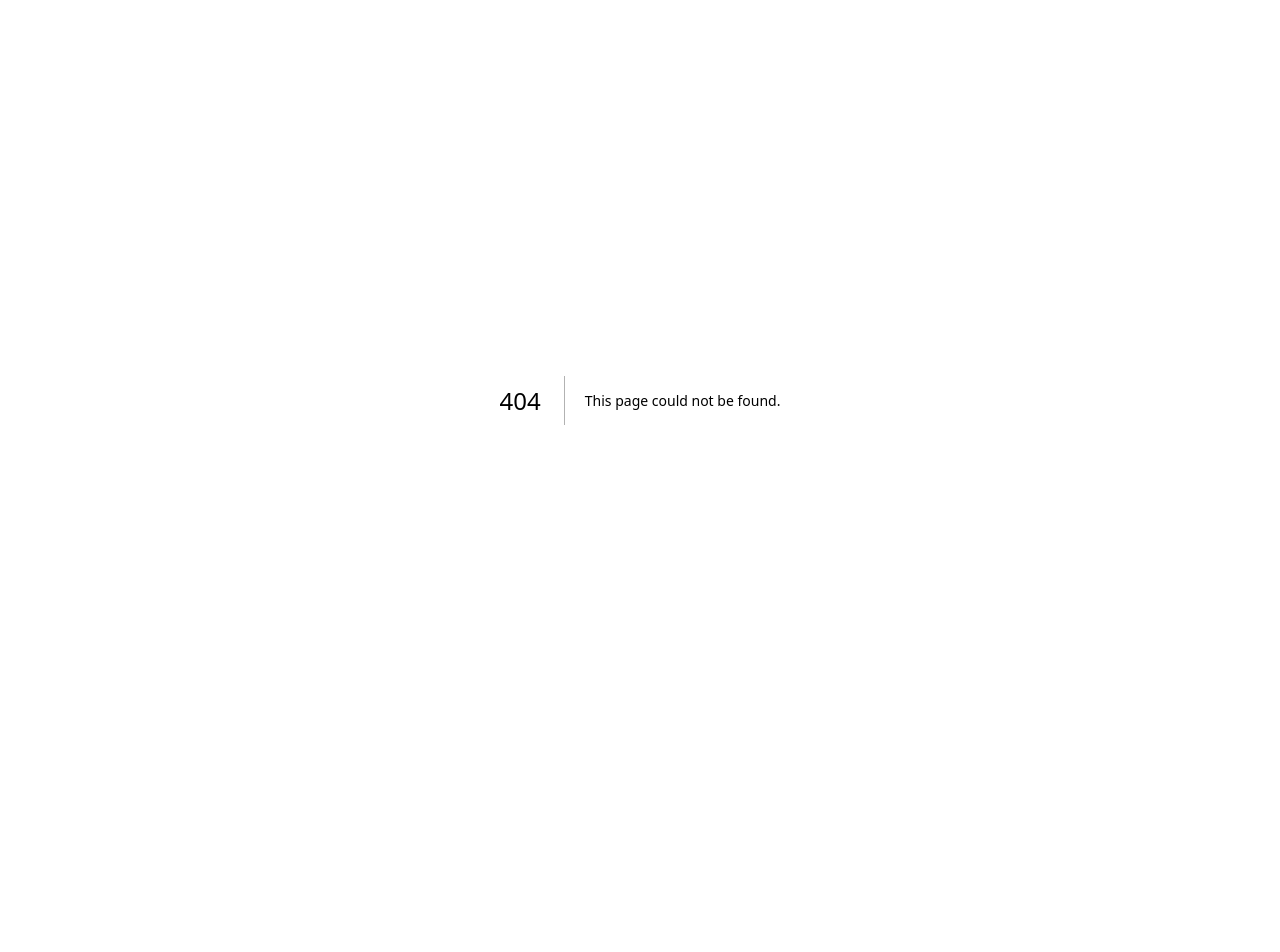
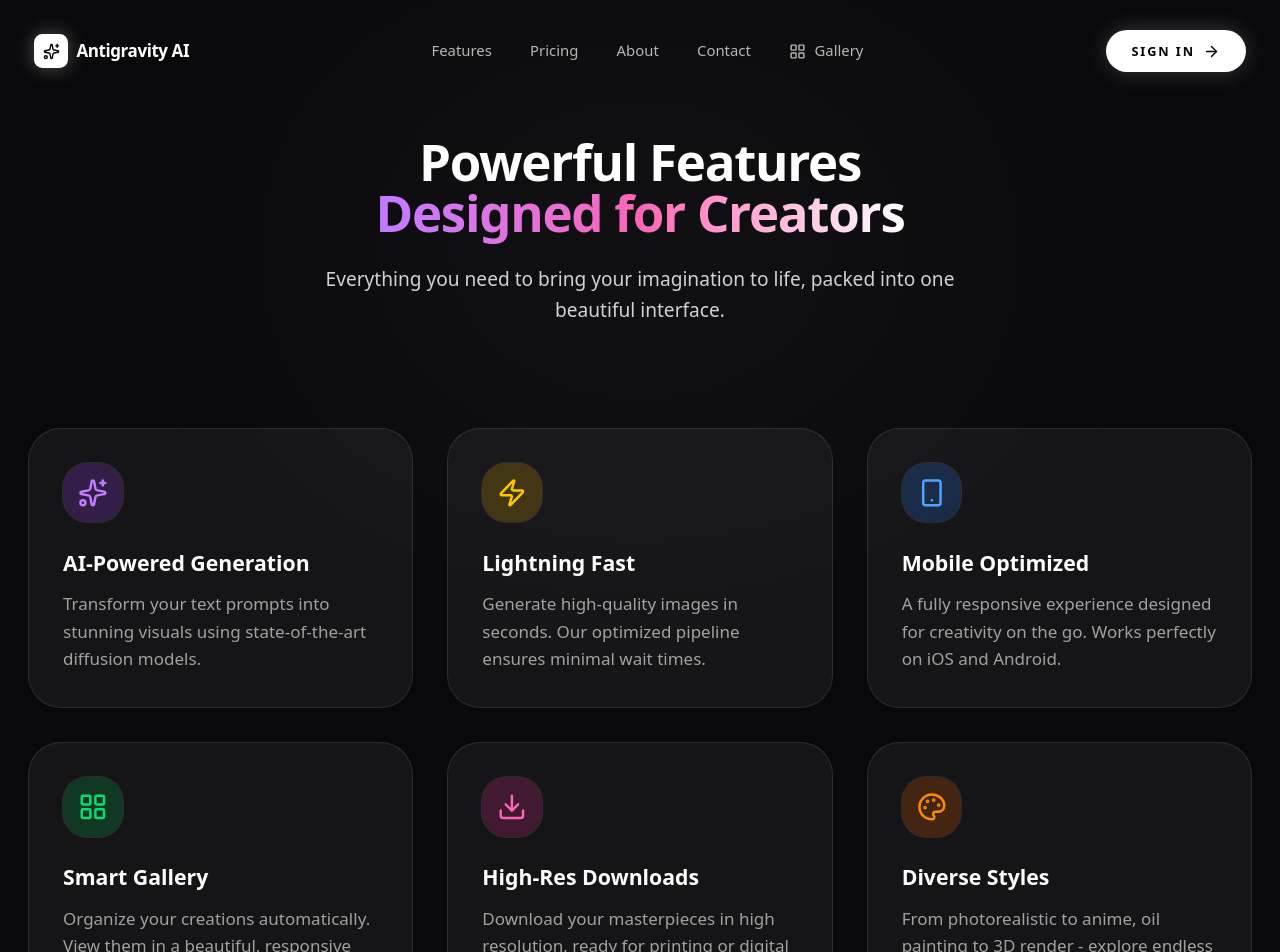
Before and after one commit to ashiqrahman12/image-generator-n8n-, a Next.js app: page /features in a window 1280 px wide. Before the commit this address had no page. Shown: the top 952 px of the page. Before the commit the page ends 800 px from the top, so only its background shows below. Built offline with nearby package versions, Linux system fonts and the light colour scheme.

Commit message:
Content: Add Features page with grid layout

```diff
--- /dev/null
+++ b/src/app/features/page.tsx
@@ -0,0 +1,155 @@
+"use client";
+
+import { Navbar } from "@/components/Navbar";
+import { motion } from "framer-motion";
+import {
+    Zap,
+    Sparkles,
+    LayoutGrid,
+    Download,
+    Palette,
+    Smartphone,
+    Shield,
+    Share2,
+    History
+} from "lucide-react";
+
+const features = [
+    {
+        icon: Sparkles,
+        title: "AI-Powered Generation",
+        description: "Transform your text prompts into stunning visuals using state-of-the-art diffusion models.",
+        color: "text-purple-400",
+        bg: "bg-purple-500/20"
+    },
+    {
+        icon: Zap,
+        title: "Lightning Fast",
+        description: "Generate high-quality images in seconds. Our optimized pipeline ensures minimal wait times.",
+        color: "text-yellow-400",
+        bg: "bg-yellow-500/20"
+    },
+    {
+        icon: Smartphone,
+        title: "Mobile Optimized",
+        description: "A fully responsive experience designed for creativity on the go. Works perfectly on iOS and Android.",
+        color: "text-blue-400",
+        bg: "bg-blue-500/20"
+    },
+    {
+        icon: LayoutGrid,
+        title: "Smart Gallery",
+        description: "Organize your creations automatically. View them in a beautiful, responsive masonry grid.",
+        color: "text-green-400",
+        bg: "bg-green-500/20"
+    },
+    {
+        icon: Download,
+        title: "High-Res Downloads",
+        description: "Download your masterpieces in high resolution, ready for printing or digital projects.",
+        color: "text-pink-400",
+        bg: "bg-pink-500/20"
+    },
+    {
+        icon: Palette,
+        title: "Diverse Styles",
+        description: "From photorealistic to anime, oil painting to 3D render - explore endless artistic styles.",
+        color: "text-orange-400",
+        bg: "bg-orange-500/20"
+    },
+    {
+        icon: History,
+        title: "History Tracking",
+        description: "Never lose a prompt. Your generation history is saved locally for easy access and re-creation.",
+        color: "text-cyan-400",
+        bg: "bg-cyan-500/20"
+    },
+    {
+        icon: Shield,
+        title: "Private & Secure",
+        description: "Your creativity is yours. We respect your privacy and ensure secure data handling.",
+        color: "text-red-400",
+        bg: "bg-red-500/20"
+    },
+    {
+        icon: Share2,
+        title: "Easy Sharing",
+        description: "Share your creations directly from the app to social media or with friends.",
+        color: "text-indigo-400",
+        bg: "bg-indigo-500/20"
+    }
+];
+
+export default function FeaturesPage() {
+    return (
+        <div className="min-h-screen bg-background flex flex-col font-sans overflow-x-hidden">
+            <Navbar />
+
+            <main className="flex-1 pt-24 md:pt-32 pb-32 md:pb-24 px-4">
+                {/* Background Glow */}
+                <div className="fixed top-0 left-1/2 -translate-x-1/2 w-[600px] md:w-[800px] h-[400px] md:h-[500px] bg-primary/20 blur-[150px] rounded-full pointer-events-none opacity-20" />
+
+                <div className="max-w-6xl mx-auto relative z-10">
+                    {/* Header */}
+                    <motion.div
+                        initial={{ opacity: 0, y: 20 }}
+                        animate={{ opacity: 1, y: 0 }}
+                        className="text-center mb-16 md:mb-24"
+                    >
+                        <h1 className="text-3xl md:text-5xl font-extrabold tracking-tight mb-6">
+                            <span className="text-white">Powerful Features</span>
+                            <br />
+                            <span className="text-transparent bg-clip-text bg-gradient-to-r from-purple-400 via-pink-400 to-primary">Designed for Creators</span>
+                        </h1>
+                        <p className="text-muted-foreground text-base md:text-lg max-w-2xl mx-auto leading-relaxed">
+                            Everything you need to bring your imagination to life, packed into one beautiful interface.
+                        </p>
+                    </motion.div>
+
+                    {/* Features Grid */}
+                    <div className="grid grid-cols-1 md:grid-cols-2 lg:grid-cols-3 gap-6 md:gap-8">
+                        {features.map((feature, index) => (
+                            <motion.div
+                                key={index}
+                                initial={{ opacity: 0, y: 30 }}
+                                whileInView={{ opacity: 1, y: 0 }}
+                                viewport={{ once: true }}
+                                transition={{ delay: index * 0.05 }}
+                                className="p-6 md:p-8 rounded-3xl bg-white/5 border border-white/10 hover:bg-white/10 hover:border-white/20 transition-all group hover:-translate-y-1"
+                            >
+                                <div className={`w-14 h-14 rounded-2xl ${feature.bg} flex items-center justify-center mb-6 ring-1 ring-white/10 group-hover:scale-110 transition-transform duration-300`}>
+                                    <feature.icon className={`w-7 h-7 ${feature.color}`} />
+                                </div>
+                                <h3 className="text-xl font-bold text-white mb-3">{feature.title}</h3>
+                                <p className="text-white/60 leading-relaxed text-sm md:text-base">
+                                    {feature.description}
+                                </p>
+                            </motion.div>
+                        ))}
+                    </div>
+
+                    {/* Bottom CTA */}
+                    <motion.div
+                        initial={{ opacity: 0, scale: 0.95 }}
+                        whileInView={{ opacity: 1, scale: 1 }}
+                        viewport={{ once: true }}
+                        className="mt-24 text-center p-8 md:p-12 rounded-3xl bg-gradient-to-b from-purple-900/20 to-transparent border border-white/10"
+                    >
+                        <h2 className="text-2xl md:text-3xl font-bold text-white mb-4">
+                            Ready to experience it yourself?
+                        </h2>
+                        <p className="text-white/60 mb-8 max-w-md mx-auto">
+                            Join the community and start generating amazing artwork today.
+                        </p>
+                        <a
+                            href="/"
+                            className="inline-flex px-8 py-4 rounded-full bg-white text-black font-bold text-lg hover:scale-105 transition-transform shadow-[0_0_30px_rgba(255,255,255,0.2)]"
+                        >
+                            Get Started for Free
+                        </a>
+                    </motion.div>
+                </div>
+            </main>
+        </div>
+    );
+}
```
